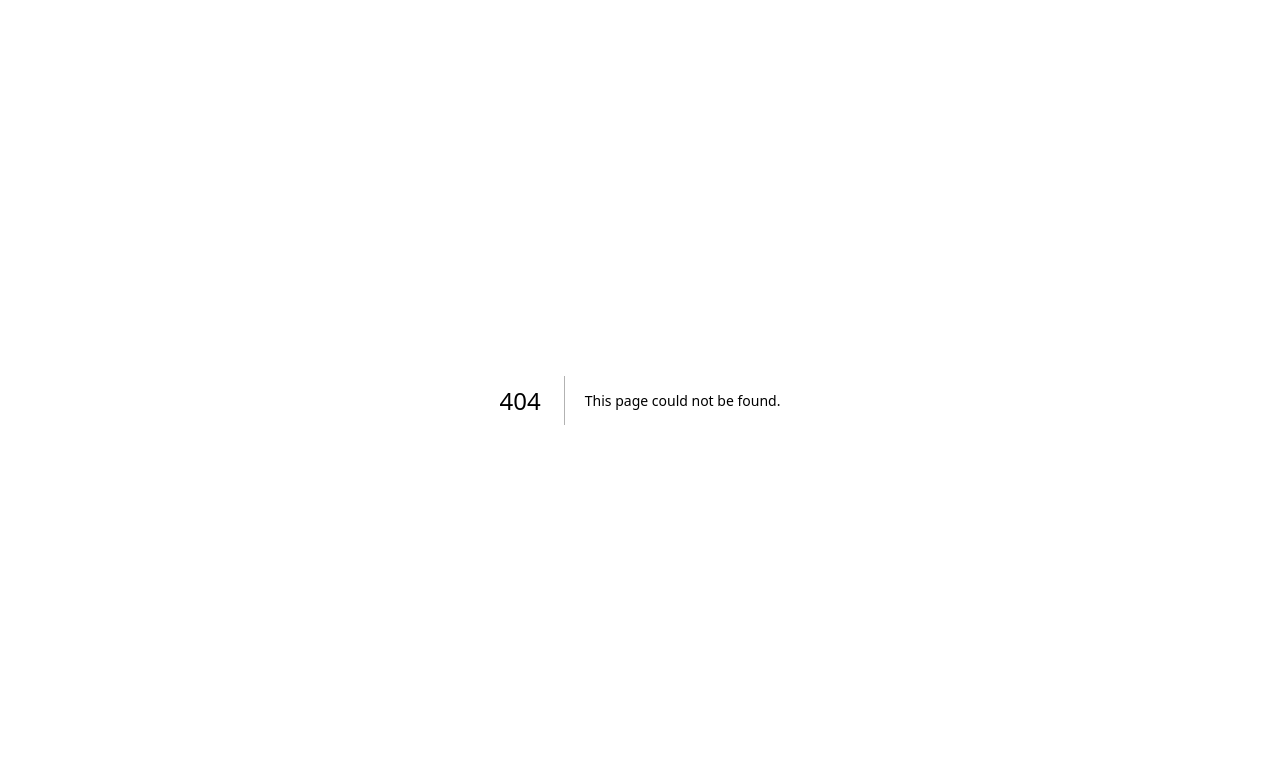
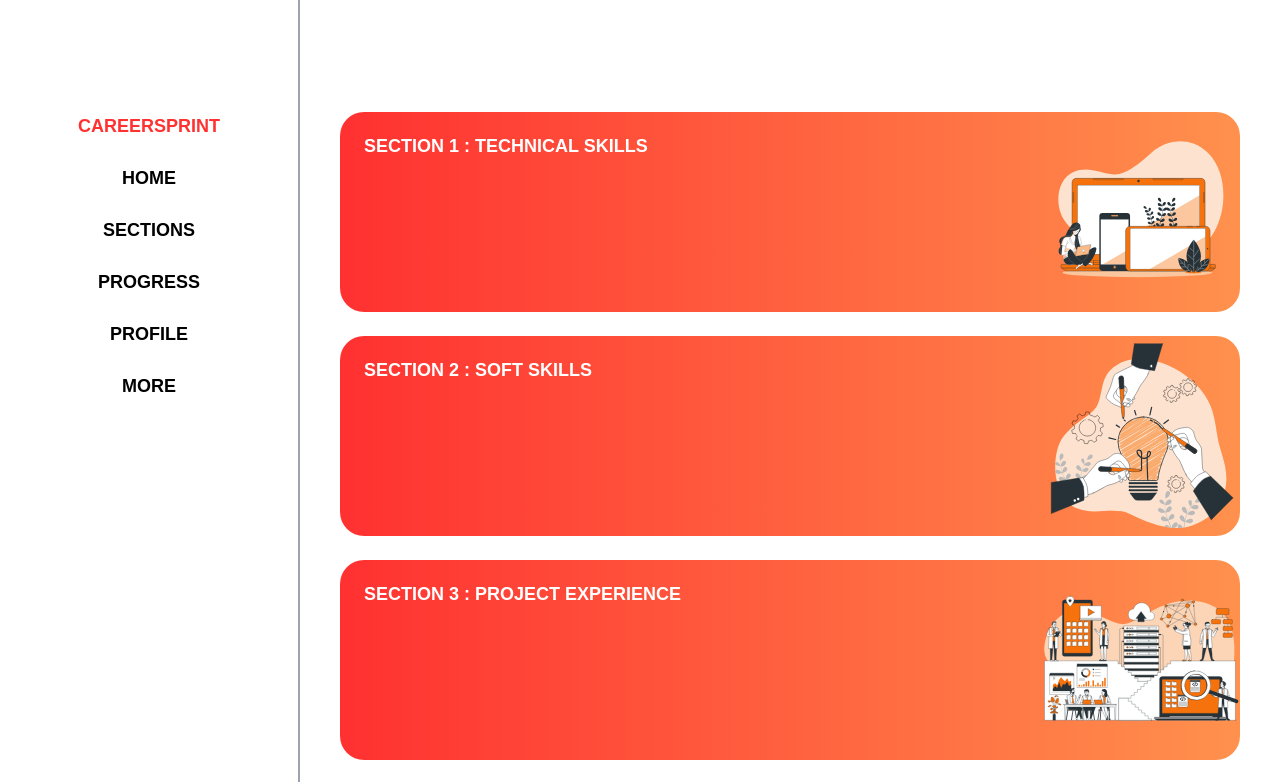
Before and after one commit to afrin-k/careersprint, a Next.js app: page /web in a window 1280 px wide. Before the commit this address had no page. Shown: the top 782 px of the page. Built offline with nearby package versions, Linux system fonts and the light colour scheme; a web font is replaced by a local one.

Commit message:
web application linked

```diff
--- a/app/login/page.tsx
+++ b/app/login/page.tsx
@@ -48,7 +48,7 @@ export default function Login() {
 
       const result = await resp.json();
       if(resp.ok){
-        void router.push("/dashboard");
+        void router.push("/web");
       }
       else{
         alert(result.error)
@@ -64,7 +64,7 @@ export default function Login() {
   };
 
   const handleSubmitSignup = () => {
-    void router.push("/signup");
+    void router.push("/web");
   };
 
   return (
@@ -108,7 +108,7 @@ export default function Login() {
               </div>
             </CardContent>
             <CardFooter className="flex flex-col">
-              <button className="w-full" onClick={handleSubmit}>
+              <button className="w-full" onClick={handleSubmitSignup}>
                 Login
               </button>
             </CardFooter>
--- a/app/signup/page.tsx
+++ b/app/signup/page.tsx
@@ -64,7 +64,7 @@ export default function Signup() {
     // Add your logic here to handle form submission, like making an API request
 
     // Redirect to login page
-    void router.push("/login");
+    void router.push("/web");
   };
 
   return (
--- a/app/web/Homie.tsx
+++ b/app/web/Homie.tsx
@@ -1,3 +1,4 @@
+"use client"
 import Image from 'next/image';
 import React from 'react'
 import section1Img from "@/public/section1.svg";
@@ -7,9 +8,14 @@ import section4Img from "@/public/section4.svg";
 import section5Img from "@/public/section5.svg";
 import section6Img from "@/public/section6.svg";
 import section7Img from "@/public/section7.svg";
+import { useRouter } from 'next/navigation';
+export const Homie = () =>{
+  const router = useRouter();
+  const handleSubmit = () => {
+    void router.push("/web/technicalskills");
+  };
+  return(
 
-export const Homie = () =>{
-  return(
     <section className='h-fit bg-white'>
       <div className='flex flex-row'>
         <div className='h-screen w-[300px] border-r-2 border-gray-400 flex flex-col items-center justify-start gap-6 py-28 px-10'>
@@ -22,7 +28,7 @@ export const Homie = () =>{
         </div>
         <div className='flex flex-col items-center justify-start gap-6 py-28 px-10'>
           <div className='section-body'>
-            <button className='section-text'>SECTION 1 : TECHNICAL SKILLS</button>
+            <button className='section-text' onClick={handleSubmit}>SECTION 1 : TECHNICAL SKILLS</button>
             <Image src={section1Img} alt="section1" className='section-img'/>
           </div>
           <div className='section-body'>
--- /dev/null
+++ b/app/web/page.tsx
@@ -0,0 +1,10 @@
+import React from 'react'
+import { Homie } from './Homie'
+
+export default function page() {
+  return (
+    <>
+    <Homie/>
+    </>
+  )
+}
--- a/app/web/Technical.tsx
+++ b/app/web/technicalskills/page.tsx
@@ -1,3 +1,4 @@
+"use client"
 import React from 'react'
 
 export const Technical = () => {
```
